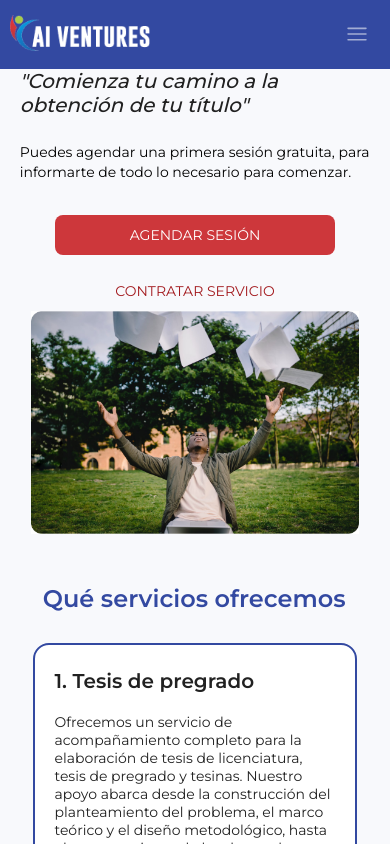
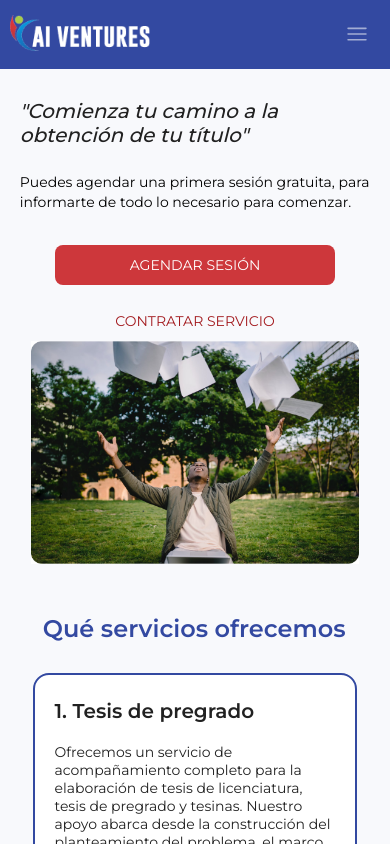
Before and after one commit to justinait/cai-ventures2, a React (Vite) app: page /services in a window 390 px wide. Shown: the top 844 px of the page. Built offline with nearby package versions, Linux system fonts and the light colour scheme; no server answers.

Commit message:
responsive

```diff
--- a/src/components/CardService/Service1.css
+++ b/src/components/CardService/Service1.css
@@ -989,6 +989,7 @@ li {
         gap: 20px;
         height: 100vh;
         width: auto;
+
     }
 
     .containerTitle {
@@ -999,12 +1000,13 @@ li {
     }
 
     .contSerUn {
-        padding: 0px;
+
         display: flex;
         flex-direction: column;
         align-items: center;
         background-color: #F8F9FC;
         justify-content: center;
+        padding-top: 30px;
     }
 
     .textSerUn {
```
